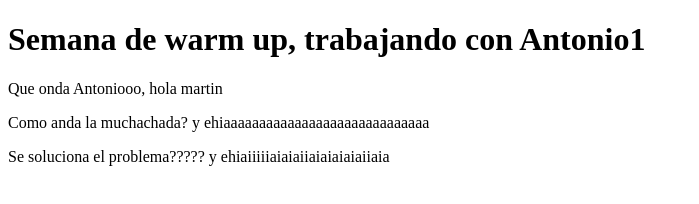
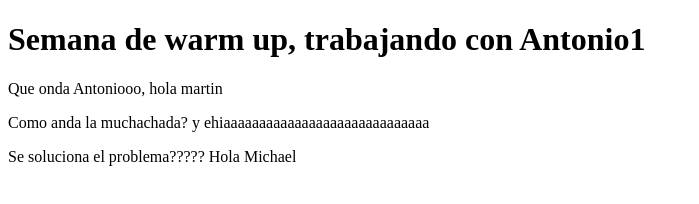
Before and after one commit to antoluduenabereziuk21/RepoPrueba, a website: page client/index.html in a window 1280 px wide. Shown: the whole page, without its empty margins (0-699 px from the left). Drawn offline with Linux system fonts and the light colour scheme.

Commit message:
new partner

```diff
--- a/client/index.html
+++ b/client/index.html
@@ -10,6 +10,6 @@
     <h1>Semana de warm up, trabajando con Antonio1</h1>
     <p>Que onda Antoniooo, hola martin</p>
     <p>Como anda la muchachada? y ehiaaaaaaaaaaaaaaaaaaaaaaaaaaaaa</p>
-    <p>Se soluciona el problema????? y ehiaiiiiiaiaiaiiaiaiaiaiaiiaia</p>
+    <p>Se soluciona el problema????? Hola Michael</p>
   </body>
 </html>
```
